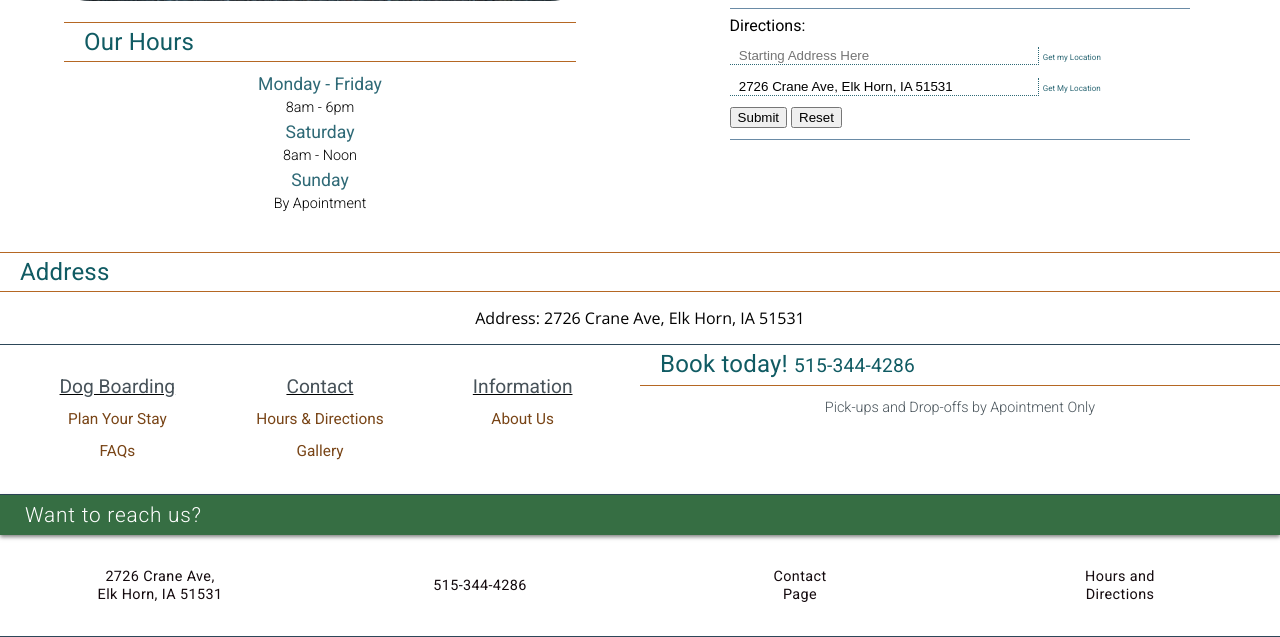
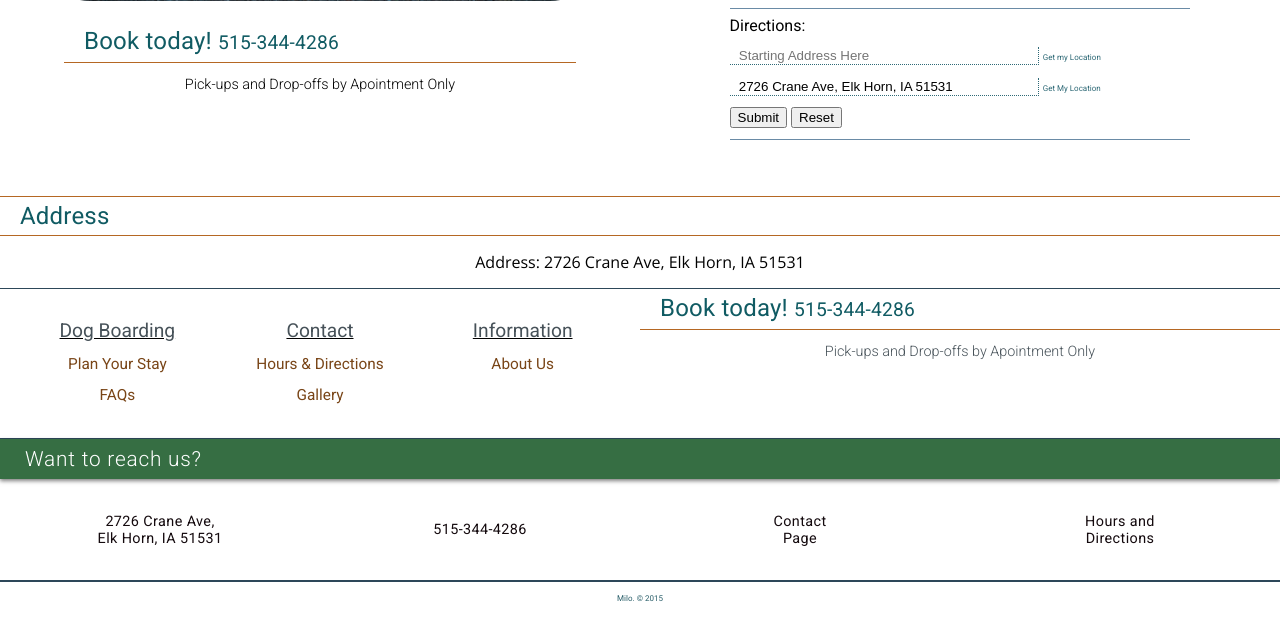
Before and after one commit to ALO-V/tck, a PHP site: page /AboutUs/index.php in a window 1280 px wide. Shown: the part 892-1529 px from the top of the page. After the commit the page ends 1493 px from the top, so only its background shows below. Run offline with PHP 8.4, Linux system fonts and the light colour scheme; some libraries are stand-ins or nearby versions.

Commit message:
Update index.php

```diff
--- a/public/AboutUs/index.php
+++ b/public/AboutUs/index.php
@@ -71,20 +71,11 @@
         <section class="interiorContainer">
         <table id="hoursTable">
         <thead class="hoursHeaderRow">
-        <th class="homeHeaderText" colspan="2">Our Hours</th>
+          <th class="homeHeaderText" colspan="2" style="border-top: none;">Book today! <span style="font-size:.8em;"><i>515-344-4286</i><span></th>
         </thead>
         <tbody>
-        <tr class="homeTableRow">
-        <td class="homeDay"><strong>Monday - Friday</strong></td>
-        <td class="homeTime">8am - 6pm</td>
-        </tr>
-        <tr class="homeTableRow">
-        <td class="homeDay"><strong>Saturday</strong></td>
-        <td class="homeTime">8am - Noon</td>
-        </tr>
         <tr>
-        <td class="homeDay"><strong>Sunday</strong></td>
-        <td id="sunday" class="homeTime">By Apointment</td>
+          <td class="homeTime">Pick-ups and Drop-offs by Apointment Only</td>
         </tr>
         </tbody>
         </table>
```
